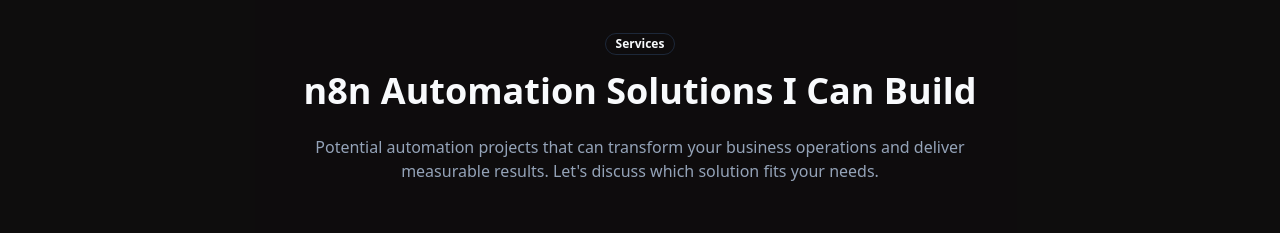
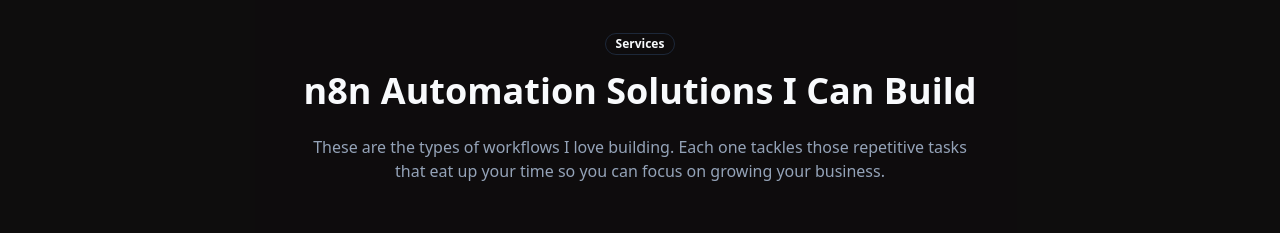
Before and after one commit to brandontan/n8npro-portfolio, a React (Vite) app: page / in a window 1280 px wide. Shown: the part 2800-3033 px from the top of the page. Built offline with nearby package versions, Linux system fonts and the light colour scheme; no server answers; the database is empty.

Commit message:
Update projects tagline to be more conversational and less sales-y

```diff
--- a/src/components/Projects.tsx
+++ b/src/components/Projects.tsx
@@ -62,8 +62,8 @@ export const Projects = () => {
             n8n Automation Solutions I Can Build
           </h2>
           <p className="text-muted-foreground max-w-2xl mx-auto">
-            Potential automation projects that can transform your business operations
-            and deliver measurable results. Let's discuss which solution fits your needs.
+            These are the types of workflows I love building. Each one tackles those repetitive tasks
+            that eat up your time so you can focus on growing your business.
           </p>
         </div>
 
```
